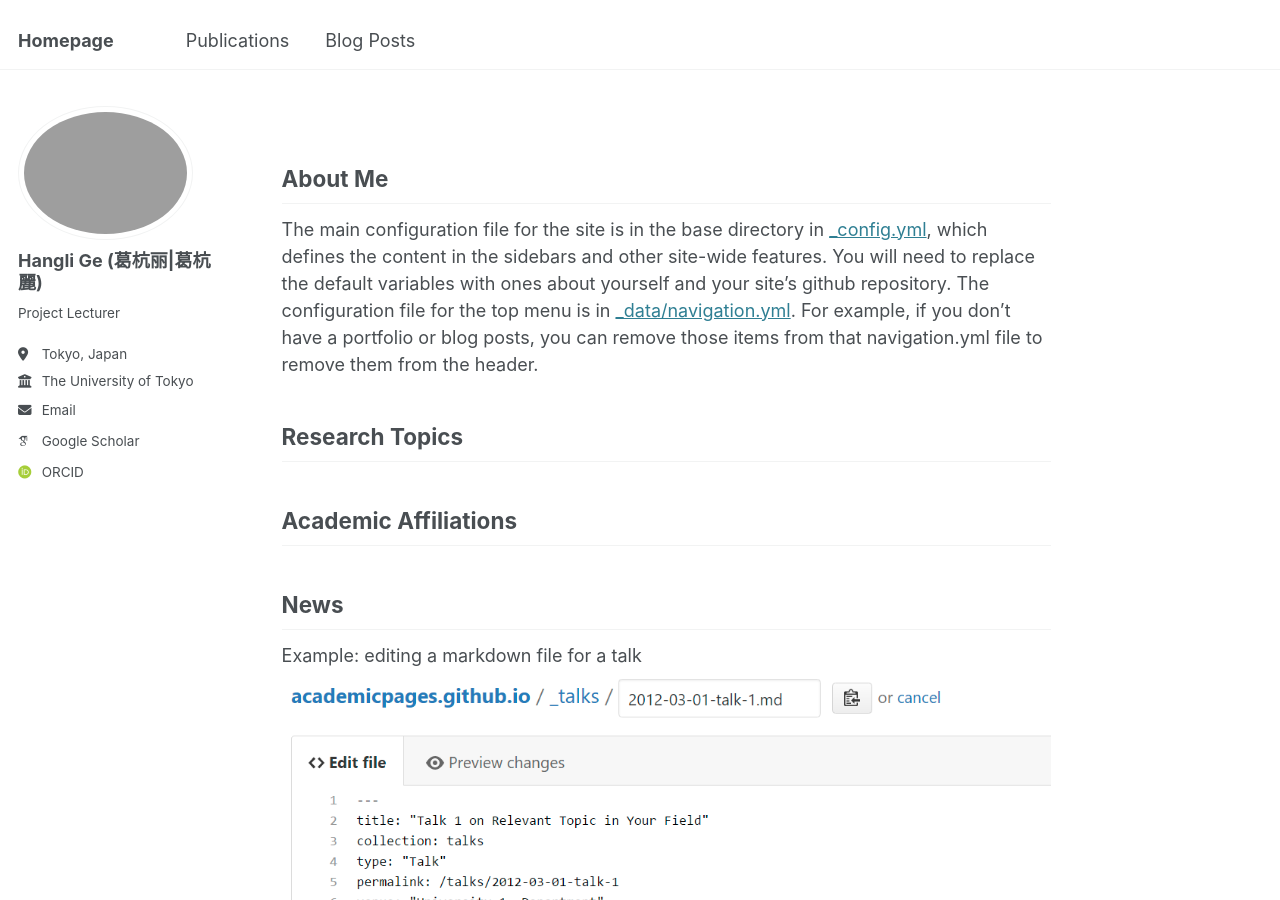
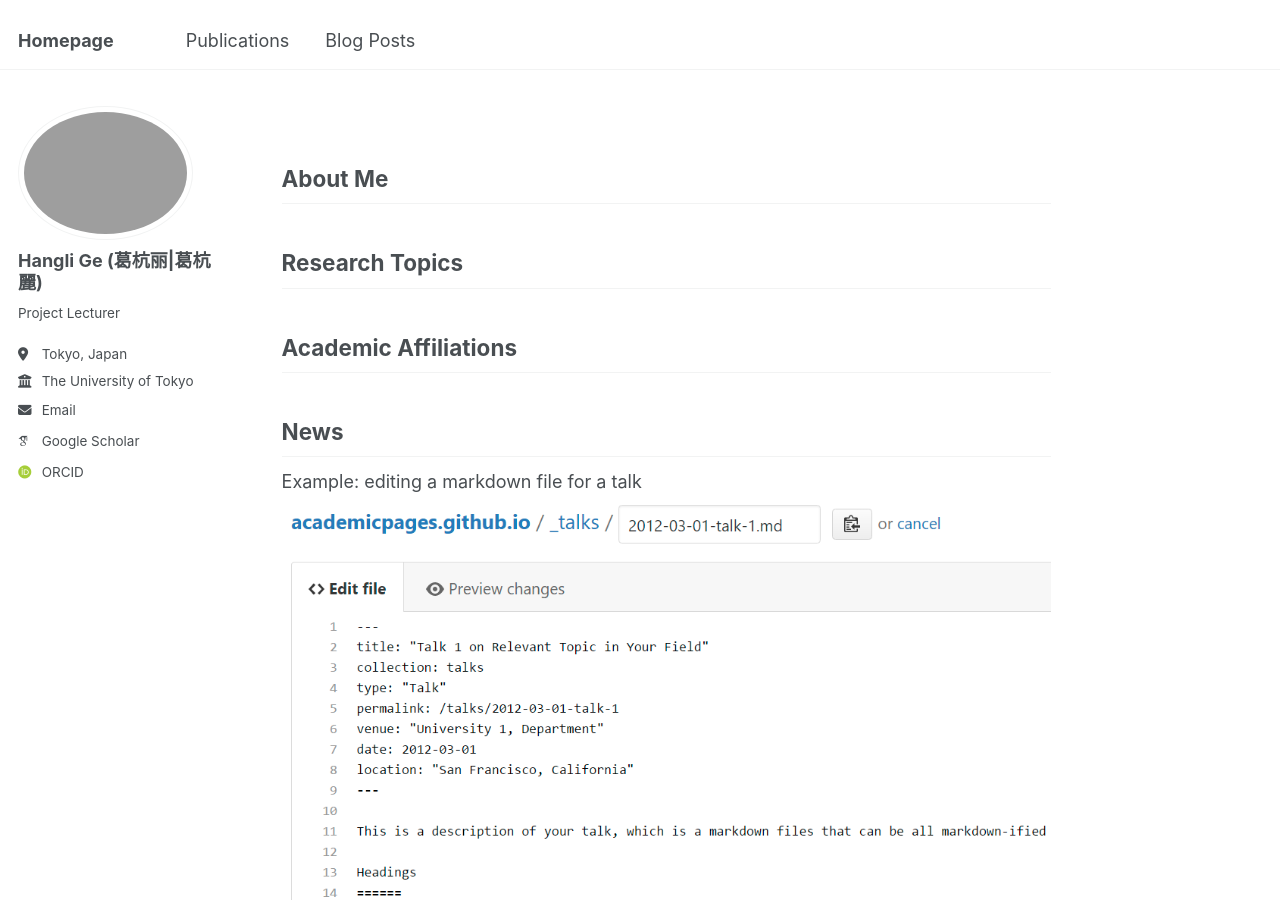
Before and after one commit to christie888/christie888.github.io, a Jekyll site: the page built from _pages/about.md, in a window 1280 px wide and 900 px high. Built offline with Jekyll 4.4.1, drawn with Linux system fonts in a browser that asks for light colours; some web fonts are replaced.

Commit message:
Update about.md

```diff
--- a/_pages/about.md
+++ b/_pages/about.md
@@ -8,7 +8,6 @@
 ---
 About Me
 ------
-The main configuration file for the site is in the base directory in [_config.yml](https://github.com/academicpages/academicpages.github.io/blob/master/_config.yml), which defines the content in the sidebars and other site-wide features. You will need to replace the default variables with ones about yourself and your site's github repository. The configuration file for the top menu is in [_data/navigation.yml](https://github.com/academicpages/academicpages.github.io/blob/master/_data/navigation.yml). For example, if you don't have a portfolio or blog posts, you can remove those items from that navigation.yml file to remove them from the header.
 
 Research Topics
 ------
```
